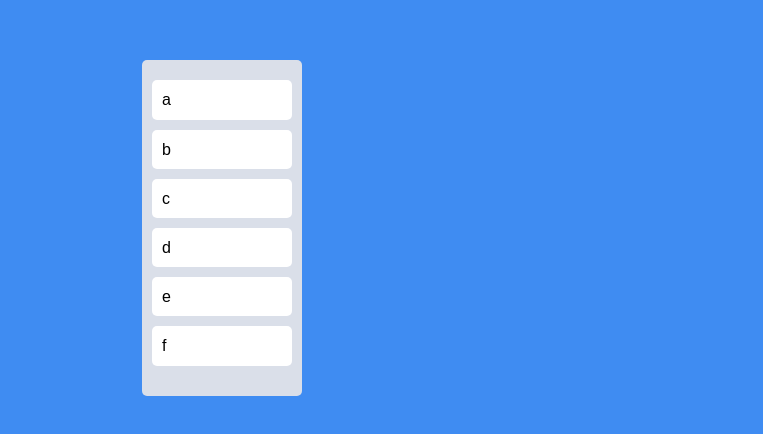
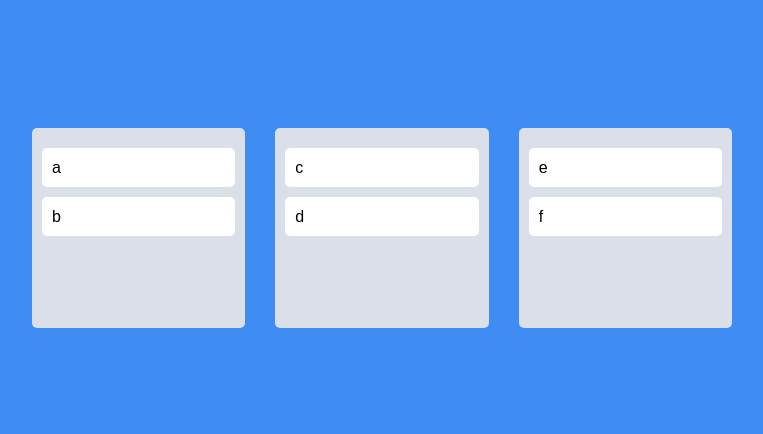
Before and after one commit to OrKrj/nomad-react-trello, a React (Create React App) app: page / in a window 1280 px wide. Shown: the part 172-606 px from the top of the page, without its empty margins (258-1021 px from the left). Built offline with nearby package versions, Linux system fonts and the light colour scheme.

Commit message:
feat: create Boards component and extend Board with flexible type definitions

```diff
--- a/src/App.tsx
+++ b/src/App.tsx
@@ -1,17 +1,12 @@
-import {
-  DragDropContext,
-  Draggable,
-  Droppable,
-  DropResult,
-} from "react-beautiful-dnd";
+import { DragDropContext, DropResult } from "react-beautiful-dnd";
 import { useRecoilState } from "recoil";
 import styled from "styled-components";
 import { toDoState } from "./atoms";
-import DraggableCard from "./Components/DraggableCard";
+import Board from "./Components/Board";
 
 const Wrapper = styled.div`
   display: flex;
-  max-width: 480px;
+  max-width: 700px;
   width: 100%;
   height: 100vh;
   margin: 0 auto;
@@ -23,14 +18,7 @@ const Boards = styled.div`
   display: grid;
   grid-template-columns: repeat(3, 1fr);
   width: 100%;
-`;
-
-const Board = styled.div`
-  background-color: ${(props) => props.theme.boardColor};
-  min-height: 200px;
-  padding-top: 30px;
-  padding: 20px 10px;
-  border-radius: 5px;
+  gap: 30px;
 `;
 
 function App() {
@@ -38,32 +26,21 @@ function App() {
   const onDragEnd = ({ destination, source, draggableId }: DropResult) => {
     if (!destination) return;
 
-    setToDos((oldToDos) => {
-      // non-mutation을 위한 copy // splice 메소드는 mutation
-      const toDosCopy = [...oldToDos];
-      // 1) Delete item on source.index(delete dragged item)
-      toDosCopy.splice(source.index, 1);
-      // 2) Put back the dragged item on the destination.index
-      toDosCopy.splice(destination?.index, 0, draggableId);
-      return toDosCopy;
-    });
+    // setToDos((oldToDos) => {
+    //   const toDosCopy = [...oldToDos];
+    //   toDosCopy.splice(source.index, 1);
+    //   toDosCopy.splice(destination?.index, 0, draggableId);
+    //   return toDosCopy;
+    // });
   };
 
   return (
     <DragDropContext onDragEnd={onDragEnd}>
       <Wrapper>
         <Boards>
-          <Droppable droppableId="one">
-            {(provided) => (
-              <Board ref={provided.innerRef} {...provided.droppableProps}>
-                {toDos.map((toDo, index) => (
-                  <DraggableCard key={toDo} index={index} toDo={toDo} />
-                ))}
-                {/* placeholder 덕분에 드래그시 Board 크기가 변하지 않음 */}
-                {provided.placeholder}
-              </Board>
-            )}
-          </Droppable>
+          {Object.keys(toDos).map((boardId) => (
+            <Board boardId={boardId} key={boardId} toDos={toDos[boardId]} />
+          ))}
         </Boards>
       </Wrapper>
     </DragDropContext>
--- /dev/null
+++ b/src/Components/Board.tsx
@@ -0,0 +1,33 @@
+import { Droppable } from "react-beautiful-dnd";
+import DraggableCard from "./DraggableCard";
+import styled from "styled-components";
+
+const Wrapper = styled.div`
+  background-color: ${(props) => props.theme.boardColor};
+  min-height: 200px;
+  padding-top: 30px;
+  padding: 20px 10px;
+  border-radius: 5px;
+`;
+
+interface IBoardProps {
+  toDos: string[];
+  boardId: string;
+}
+
+function Board({ toDos, boardId }: IBoardProps) {
+  return (
+    <Droppable droppableId={boardId}>
+      {(provided) => (
+        <Wrapper ref={provided.innerRef} {...provided.droppableProps}>
+          {toDos.map((toDo, index) => (
+            <DraggableCard key={toDo} index={index} toDo={toDo} />
+          ))}
+          {provided.placeholder}
+        </Wrapper>
+      )}
+    </Droppable>
+  );
+}
+
+export default Board;
--- a/src/atoms.tsx
+++ b/src/atoms.tsx
@@ -1,6 +1,16 @@
 import { atom, selector } from "recoil";
 
-export const toDoState = atom({
+interface IToDoState {
+  // 유저가 board를 확장할 가능성을 고려하여
+  // key는 string, value는 string array임을 선언
+  [key: string]: string[];
+}
+
+export const toDoState = atom<IToDoState>({
   key: "todo",
-  default: ["a", "b", "c", "d", "e", "f"],
+  default: {
+    to_do: ["a", "b"],
+    doing: ["c", "d"],
+    done: ["e", "f"],
+  },
 });
```
